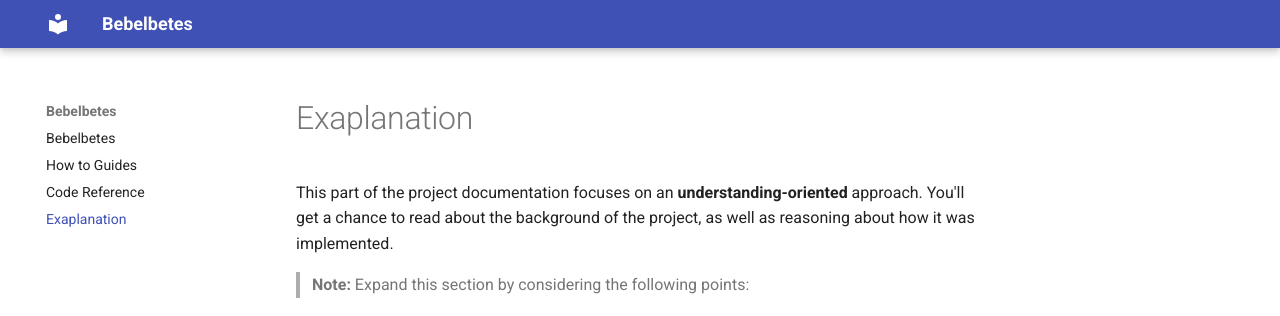
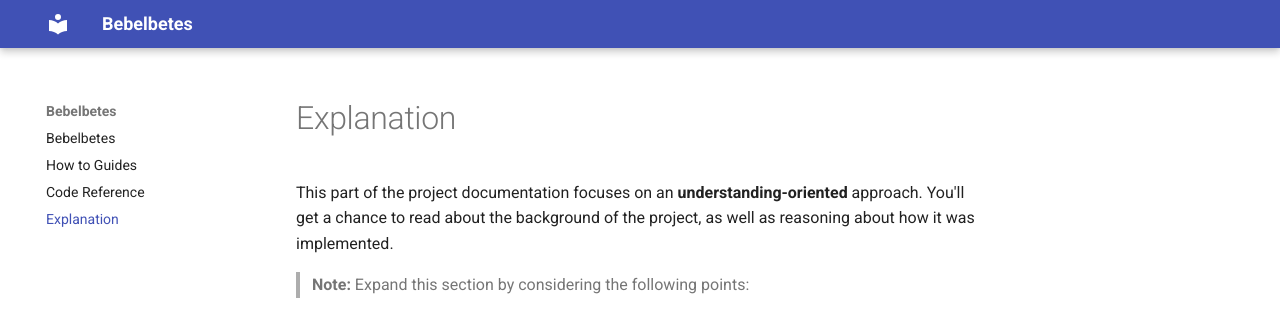
Before and after one commit to nudgebg/egvinsulin, an MkDocs documentation site: the page built from docs/explanation.md, in a window 1280 px wide. Shown: the top 316 px of the page. Built offline with MkDocs 1.6.1 and Material for MkDocs 9.7.7, drawn with Linux system fonts in a browser that asks for light colours; some of the changed lines change nothing that is shown.

Commit message:
[21-decide-on-documentation] Fix spelling error.

```diff
--- a/mkdocs.yml
+++ b/mkdocs.yml
@@ -19,4 +19,4 @@ nav:
  - Bebelbetes: index.md
  - How to Guides: how-to-guides.md
  - Code Reference: reference.md
- - Exaplanation: explanation.md
+ - Explanation: explanation.md
```
